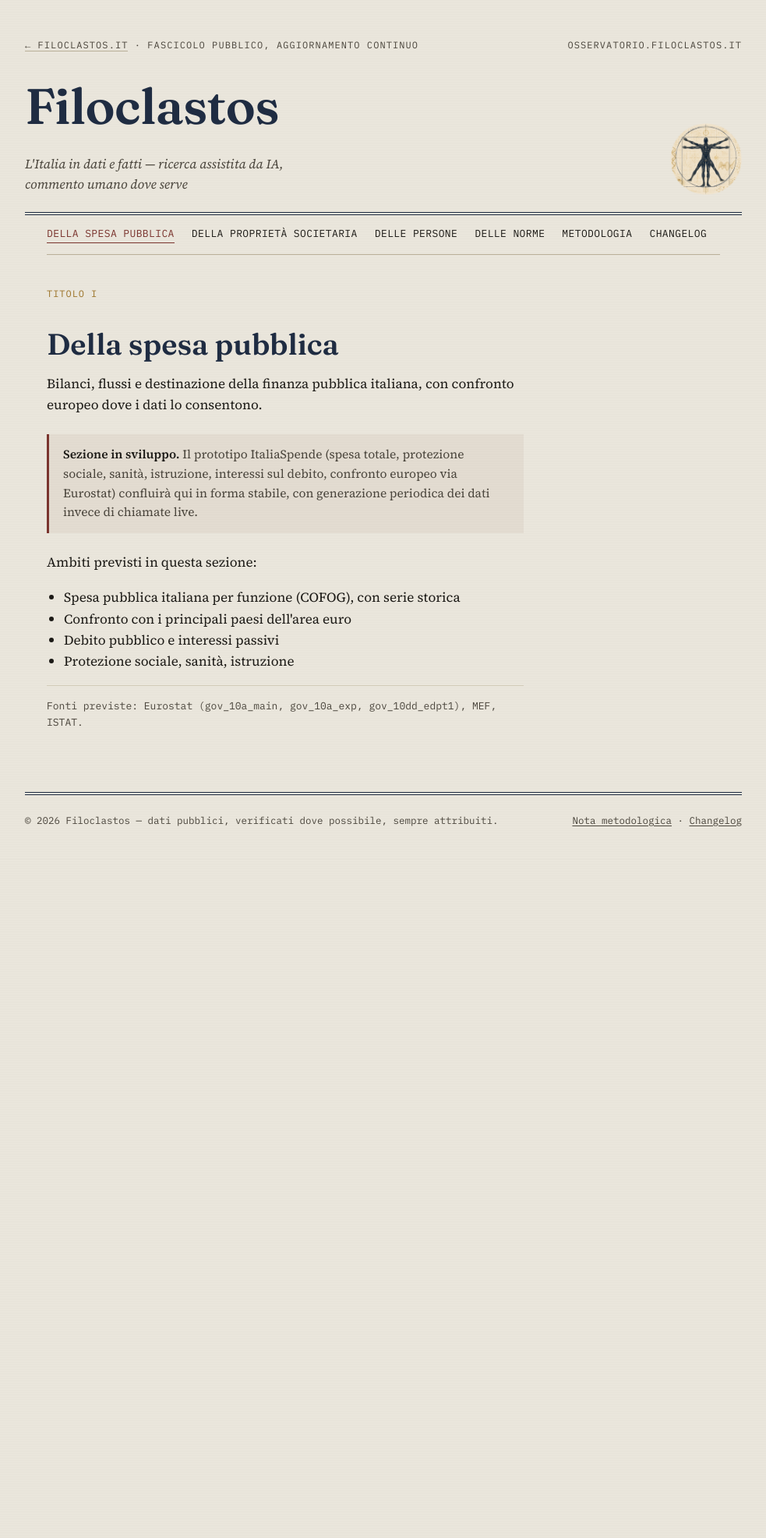
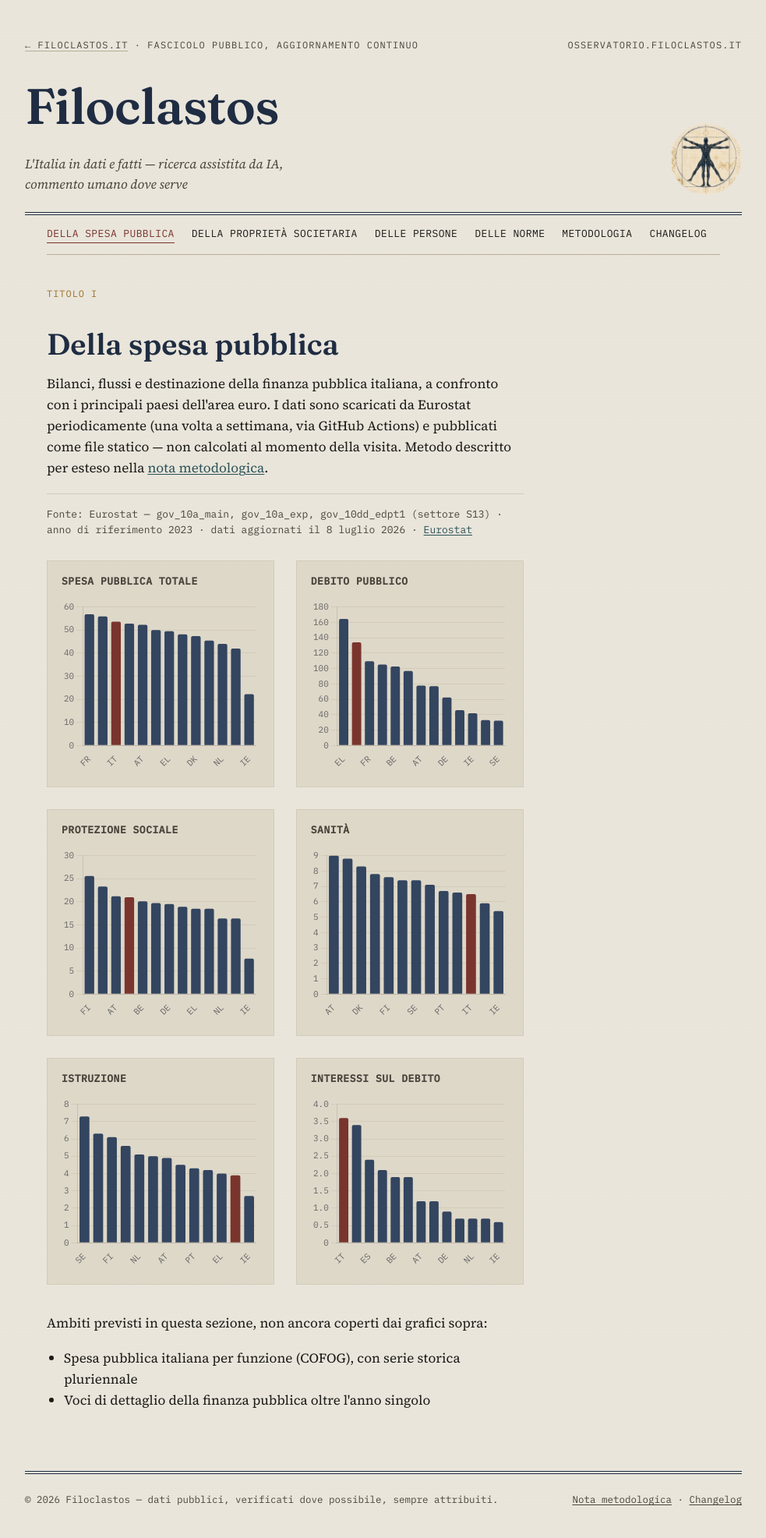
Before and after one commit to Vicknopf11/filoclastos-osservatorio, a Jekyll site: the page built from spesa-pubblica/index.md, in a window 1280 px wide. Shown: the whole page at 78% size, without its empty margins (148-1131 px from the left). Built offline with Jekyll 4.4.1, drawn with Linux system fonts in a browser that asks for light colours; before the commit the page ends 1102 px from its top, so only the background shows below that.

Commit message:
Aggiunge grafici Eurostat alla pagina spesa pubblica

```diff
--- a/spesa-pubblica/index.md
+++ b/spesa-pubblica/index.md
@@ -6,24 +6,152 @@ title: "Titolo I — Della spesa pubblica"
 <span class="prose__kicker">Titolo I</span>
 <h1>Della spesa pubblica</h1>
 <p>
-  Bilanci, flussi e destinazione della finanza pubblica italiana, con
-  confronto europeo dove i dati lo consentono.
+  Bilanci, flussi e destinazione della finanza pubblica italiana, a confronto
+  con i principali paesi dell'area euro. I dati sono scaricati da Eurostat
+  periodicamente (una volta a settimana, via GitHub Actions) e pubblicati
+  come file statico — non calcolati al momento della visita. Metodo descritto
+  per esteso nella <a href="{{ '/metodologia/' | relative_url }}">nota metodologica</a>.
 </p>
 
-<div class="callout">
-  <strong>Sezione in sviluppo.</strong> Il prototipo ItaliaSpende (spesa
-  totale, protezione sociale, sanità, istruzione, interessi sul debito,
-  confronto europeo via Eurostat) confluirà qui in forma stabile, con
-  generazione periodica dei dati invece di chiamate live.
+<p id="sp-stato" class="fonti">Caricamento dati…</p>
+
+<div id="sp-charts" class="sp-charts"></div>
+
+<p id="sp-fallback" class="callout" style="display:none;">
+  <strong>Dati non disponibili.</strong> Il file statico non è stato trovato
+  o non è leggibile. Riprova più tardi, o segnala il problema.
+</p>
+
+<p>Ambiti previsti in questa sezione, non ancora coperti dai grafici sopra:</p>
+<ul>
+  <li>Spesa pubblica italiana per funzione (COFOG), con serie storica pluriennale</li>
+  <li>Voci di dettaglio della finanza pubblica oltre l'anno singolo</li>
+</ul>
 </div>
 
-<p>Ambiti previsti in questa sezione:</p>
-<ul>
-  <li>Spesa pubblica italiana per funzione (COFOG), con serie storica</li>
-  <li>Confronto con i principali paesi dell'area euro</li>
-  <li>Debito pubblico e interessi passivi</li>
-  <li>Protezione sociale, sanità, istruzione</li>
-</ul>
+<script src="https://cdnjs.cloudflare.com/ajax/libs/Chart.js/4.4.4/chart.umd.min.js"></script>
+<script>
+(function () {
+  var CATEGORIE = [
+    { key: "totale",      titolo: "Spesa pubblica totale",     unit: "% del PIL" },
+    { key: "debito",      titolo: "Debito pubblico",           unit: "% del PIL" },
+    { key: "pensioni",    titolo: "Protezione sociale",        unit: "% del PIL" },
+    { key: "sanita",      titolo: "Sanità",                    unit: "% del PIL" },
+    { key: "istruzione",  titolo: "Istruzione",                unit: "% del PIL" },
+    { key: "interessi",   titolo: "Interessi sul debito",      unit: "% del PIL" }
+  ];
 
-<p class="fonti">Fonti previste: Eurostat (gov_10a_main, gov_10a_exp, gov_10dd_edpt1), MEF, ISTAT.</p>
-</div>
+  var COLORE_ITALIA = "#7A342E";
+  var COLORE_ALTRI = "#33455F";
+
+  fetch("{{ '/assets/data/eurostat.json' | relative_url }}")
+    .then(function (r) {
+      if (!r.ok) { throw new Error("HTTP " + r.status); }
+      return r.json();
+    })
+    .then(function (data) {
+      var stato = document.getElementById("sp-stato");
+      var d = new Date(data.generated_at);
+      var dataFmt = d.toLocaleDateString("it-IT", { year: "numeric", month: "long", day: "numeric" });
+      stato.innerHTML = "Fonte: " + data.source + " &middot; anno di riferimento " + data.year +
+        " &middot; dati aggiornati il " + dataFmt +
+        " &middot; <a href=\"" + data.source_url + "\">Eurostat</a>";
+
+      var container = document.getElementById("sp-charts");
+
+      CATEGORIE.forEach(function (cat) {
+        var valori = data[cat.key];
+        if (!valori || Object.keys(valori).length === 0) { return; }
+
+        var voci = Object.keys(valori).map(function (geo) {
+          return { geo: geo, valore: valori[geo] };
+        });
+        voci.sort(function (a, b) { return b.valore - a.valore; });
+
+        var block = document.createElement("div");
+        block.className = "sp-chart-block";
+
+        var h = document.createElement("h3");
+        h.className = "sp-chart-title";
+        h.textContent = cat.titolo;
+        block.appendChild(h);
+
+        var canvasWrap = document.createElement("div");
+        canvasWrap.className = "sp-chart-canvas";
+        var canvas = document.createElement("canvas");
+        canvasWrap.appendChild(canvas);
+        block.appendChild(canvasWrap);
+
+        container.appendChild(block);
+
+        new Chart(canvas.getContext("2d"), {
+          type: "bar",
+          data: {
+            labels: voci.map(function (v) { return v.geo; }),
+            datasets: [{
+              data: voci.map(function (v) { return v.valore; }),
+              backgroundColor: voci.map(function (v) {
+                return v.geo === "IT" ? COLORE_ITALIA : COLORE_ALTRI;
+              }),
+              borderRadius: 2,
+              maxBarThickness: 28
+            }]
+          },
+          options: {
+            responsive: true,
+            maintainAspectRatio: false,
+            plugins: {
+              legend: { display: false },
+              tooltip: {
+                callbacks: {
+                  label: function (ctx) { return ctx.parsed.y + " " + cat.unit; }
+                }
+              }
+            },
+            scales: {
+              x: {
+                grid: { display: false },
+                ticks: { font: { family: "IBM Plex Mono", size: 11 } }
+              },
+              y: {
+                grid: { color: "#D2CBB8" },
+                ticks: { font: { family: "IBM Plex Mono", size: 11 } }
+              }
+            }
+          }
+        });
+      });
+    })
+    .catch(function (err) {
+      document.getElementById("sp-stato").style.display = "none";
+      document.getElementById("sp-fallback").style.display = "block";
+      console.error("Errore caricamento dati spesa pubblica:", err);
+    });
+})();
+</script>
+
+<style>
+.sp-charts {
+  display: grid;
+  grid-template-columns: repeat(auto-fit, minmax(280px, 1fr));
+  gap: 28px;
+  margin: 28px 0 36px;
+}
+.sp-chart-block {
+  background: var(--paper-dim);
+  border: 1px solid var(--line-soft);
+  padding: 16px 18px 20px;
+}
+.sp-chart-title {
+  font-family: var(--font-mono);
+  font-size: 13px;
+  text-transform: uppercase;
+  letter-spacing: 0.04em;
+  color: var(--ink-soft);
+  margin: 0 0 12px;
+}
+.sp-chart-canvas {
+  position: relative;
+  height: 220px;
+}
+</style>
```
